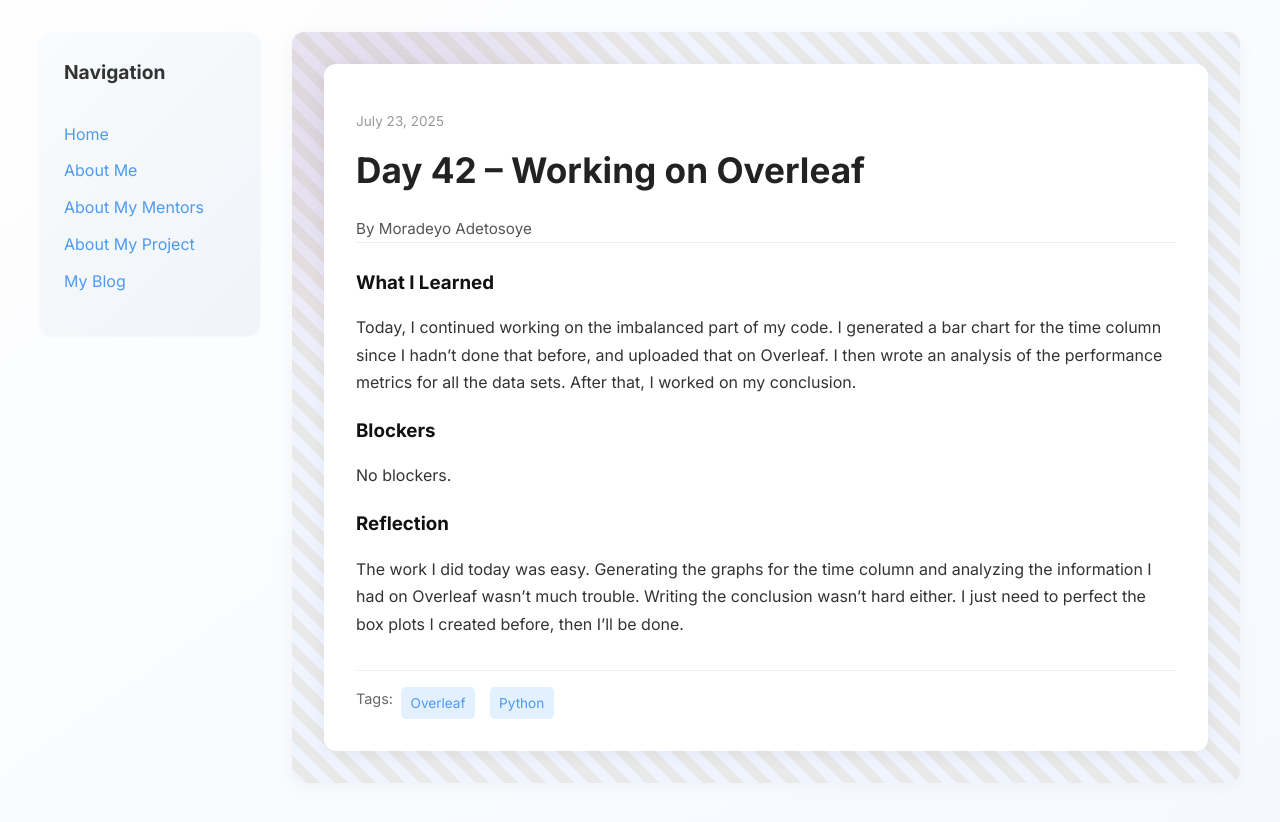
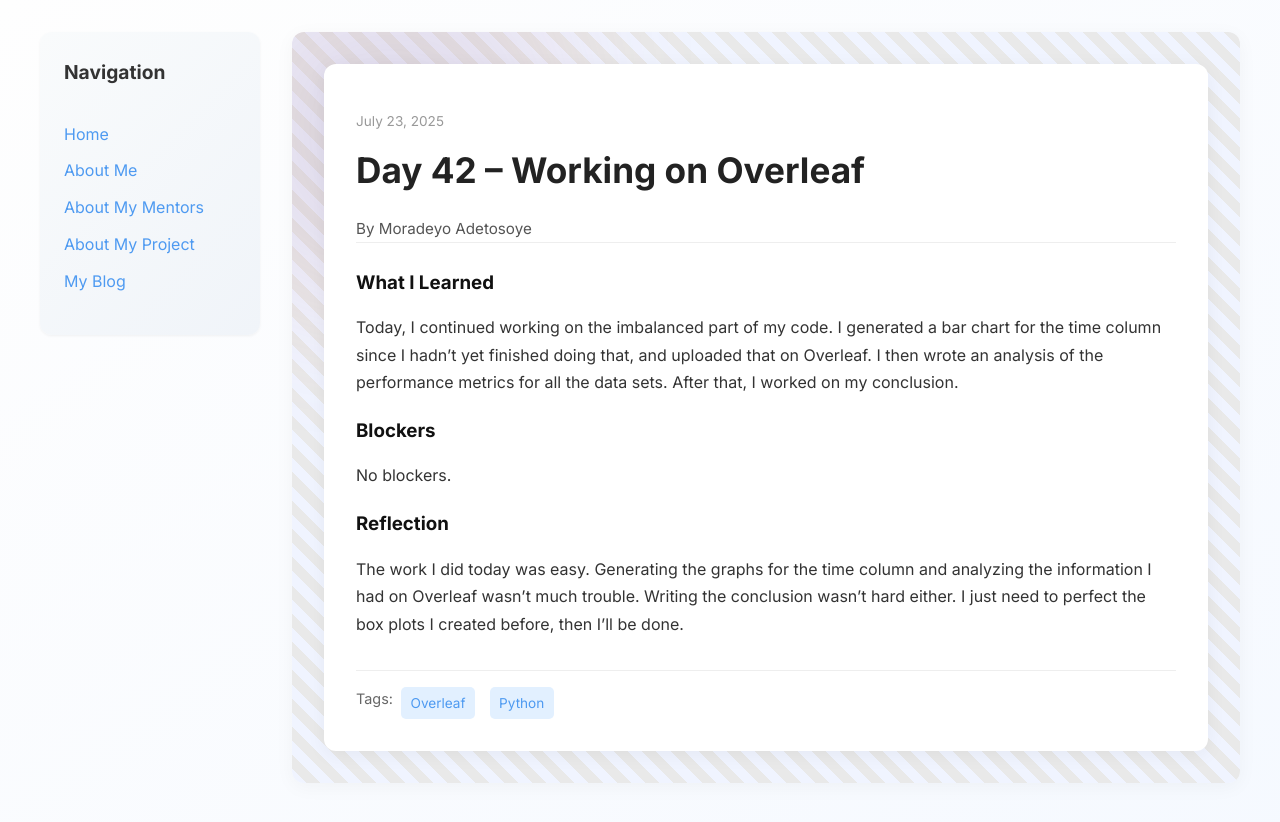
Before and after one commit to Deyo101/deyo101.github.io, a Jekyll site: the page built from _posts/2025-07-23-day-42.md, in a window 1280 px wide. Shown: the top 822 px of the page. Built offline with Jekyll 4.4.1, drawn with Linux system fonts in a browser that asks for light colours.

Commit message:
Update 2025-07-23-day-42.md

```diff
--- a/_posts/2025-07-23-day-42.md
+++ b/_posts/2025-07-23-day-42.md
@@ -7,7 +7,7 @@
 tags: ["Overleaf", "Python"]
 
 what_i_learned: |
-  Today, I continued working on the imbalanced part of my code. I generated a bar chart for the time column since I hadn't done that before, and uploaded that on Overleaf. I then wrote an analysis of the performance metrics for all the data sets. After that, I worked on my conclusion.
+  Today, I continued working on the imbalanced part of my code. I generated a bar chart for the time column since I hadn't yet finished doing that, and uploaded that on Overleaf. I then wrote an analysis of the performance metrics for all the data sets. After that, I worked on my conclusion.
 
 blockers: |
   No blockers.
```
